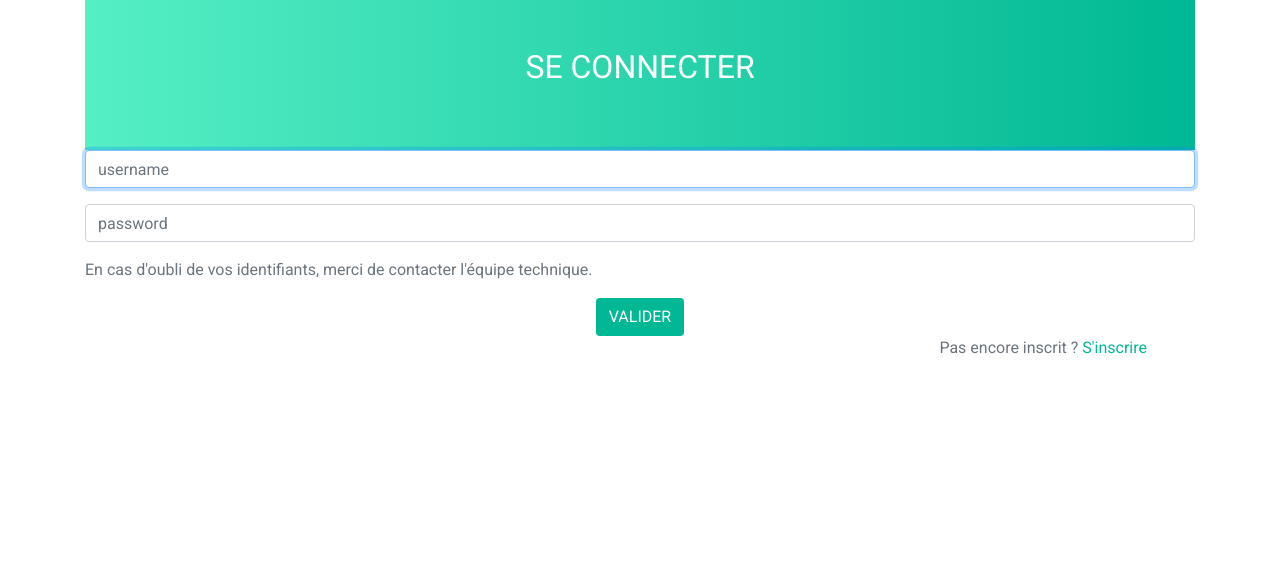
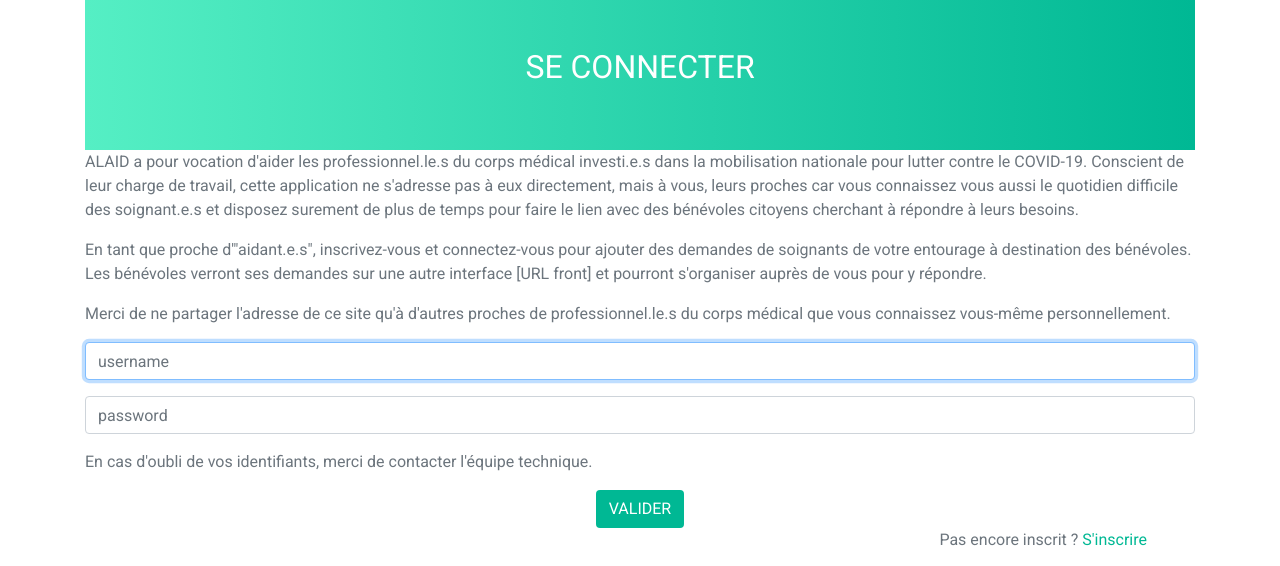
Before and after one commit to hackathoncovid19/aidonslesaidants, a Symfony app: template templates/user/login.html.twig in a window 1280 px wide. Shown: the top 566 px of the page. Run offline with Twig, Linux system fonts and the light colour scheme; the template is opened without the code that fills it, so the values that code supplies are empty; some libraries are stand-ins or nearby versions.

Commit message:
[LOGIN] added wording

```diff
--- a/templates/user/login.html.twig
+++ b/templates/user/login.html.twig
@@ -15,6 +15,19 @@
         {% if error %}
             <div class="alert alert-danger">{{ error.messageKey|trans(error.messageData, 'security') }}</div>
         {% endif %}
+
+        <section>
+            <p>
+                ALAID a pour vocation d'aider les professionnel.le.s du corps médical investi.e.s dans la mobilisation nationale pour lutter contre le COVID-19.
+                Conscient de leur charge de travail, cette application ne s'adresse pas à eux directement, mais à vous, leurs proches car vous connaissez vous aussi le quotidien difficile des soignant.e.s et disposez surement de plus de temps pour faire le lien avec des bénévoles citoyens cherchant à répondre à leurs besoins.
+            </p>
+            <p>
+                En tant que proche d'"aidant.e.s", inscrivez-vous et connectez-vous pour ajouter des demandes de soignants de votre entourage à destination des bénévoles. Les bénévoles verront ses demandes sur une autre interface [URL front] et pourront s'organiser auprès de vous pour y répondre.
+            </p>
+            <p>
+                Merci de ne partager l'adresse de ce site qu'à d'autres proches de professionnel.le.s du corps médical que vous connaissez vous-même personnellement.
+            </p>
+        </section>
 
         <form action="{{ path('user_login_check') }}" method="post">
             <div class="form-group">
```
